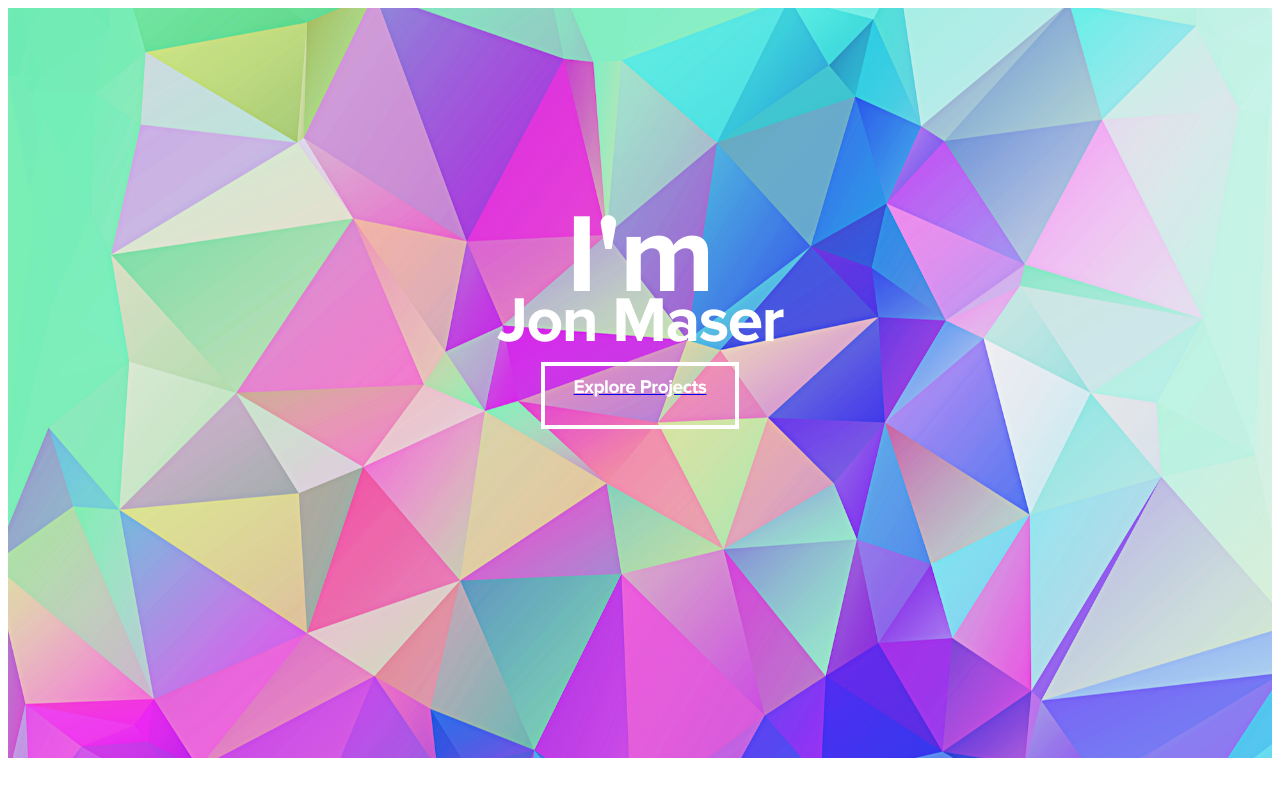
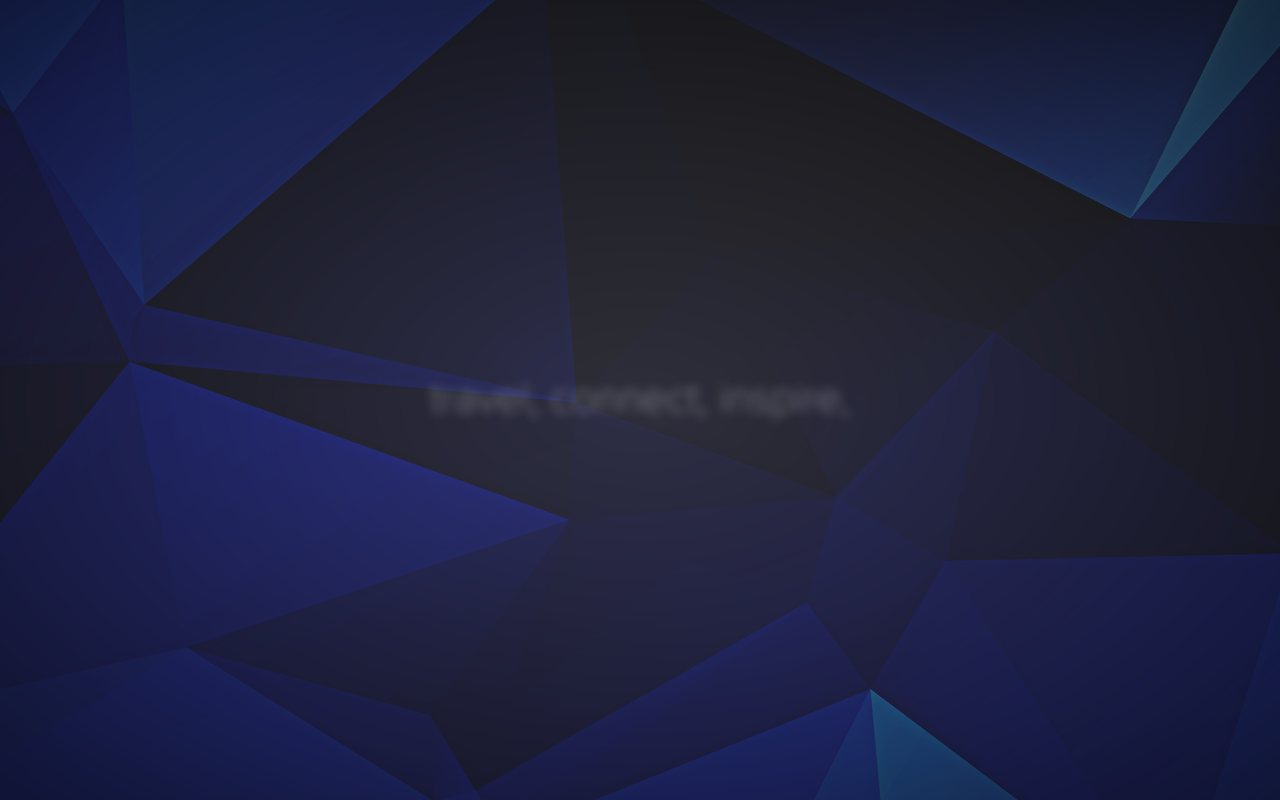
Before and after one commit to jonmaser/jonmaser, a Rails app: page / in a window 1280 px wide. Run offline with Rails 7, Linux system fonts and the light colour scheme; style sheets or scripts are compiled from the project's sources; some libraries are stand-ins or nearby versions.

Commit message:
let's build something amazing animations

```diff
--- /dev/null
+++ b/app/assets/stylesheets/application.css.scss
@@ -0,0 +1,18 @@
+/*
+* This is a manifest file that'll be compiled into application.css, which will include all the files
+* listed below.
+*
+* Any CSS and SCSS file within this directory, lib/assets/stylesheets, vendor/assets/stylesheets,
+* or vendor/assets/stylesheets of plugins, if any, can be referenced here using a relative path.
+*
+* You're free to add application-wide styles to this file and they'll appear at the bottom of the
+* compiled file so the styles you add here take precedence over styles defined in any styles
+* defined in the other CSS/SCSS files in this directory. It is generally better to create a new
+* file per style scope.
+*
+*= require_tree .
+*= require_self
+*/
+@import "bootstrap-sprockets";
+@import "bootstrap";
+@import "font-awesome";
--- a/app/assets/stylesheets/homepage_banner.css.scss
+++ b/app/assets/stylesheets/homepage_banner.css.scss
@@ -1,150 +1,337 @@
-.banner{
-
-	.banner-image{
-		background-size: cover !important;
-		height: 750px;
-		background-attachment: fixed !important;
-
-		#banner-content{
-			padding-top: 180px;
-
-			.banner-header{
-				font-family: proxima_bold;
-				font-size: 7em;
-				color: #fff;
-				margin: auto;
-				text-align: center;
-				letter-spacing: -1.5px;
-				max-width: 500px;
+body {
+	background-image:url("./background/bluetriangles.png");
+	font-family: proxima_thin;
 }
 
-			.banner-small-header{
-				font-family: proxima_bold;
-				font-size: 4em;
-				color: #fff;
-				margin: auto;
-				text-align: center;
-				letter-spacing: -1.5px;
-				margin-top: -42px;
-				max-width: 400px;
+.container{
+	width: 100%;
+	position: relative;
+	overflow:hidden;
 }
 
-			.banner-description{
-				font-family: proxima_regular;
-				font-size: 1.4em;
-				color: #fff;
-				max-width: 435px;
-				margin: auto;
-				text-align: center;
-				margin-top: -12px;
-				text-shadow: 1px 1px 2px rgba(0, 0, 0, 0.6);
-				letter-spacing: -0.5px;
-				display: none;
+a {
+  text-decoration:none;
 }
 
-			.banner-btn{
-				max-width: 190px;
+h1.main,p.demos {
+	-webkit-animation-delay: 18s;
+	-moz-animation-delay: 18s;
+	-ms-animation-delay: 18s;
+	animation-delay: 18s;
+}
+.sp-container {
+	position: fixed;
+	top: 0px;
+	left: 0px;
+	width: 100%;
+	height: 100%;
+	z-index: 0;
+	background: -webkit-radial-gradient(rgba(0, 0, 0, 0.1), rgba(0, 0, 0, 0.3) 35%, rgba(0, 0, 0, 0.7));
+	background: -moz-radial-gradient(rgba(0, 0, 0, 0.1), rgba(0, 0, 0, 0.3) 35%, rgba(0, 0, 0, 0.7));
+	background: -ms-radial-gradient(rgba(0, 0, 0, 0.1), rgba(0, 0, 0, 0.3) 35%, rgba(0, 0, 0, 0.7));
+	background: radial-gradient(rgba(0, 0, 0, 0.1), rgba(0, 0, 0, 0.3) 35%, rgba(0, 0, 0, 0.7));
+}
+.sp-content {
+	font-family: proxima_thin;
+	position: absolute;
+	width: 100%;
+	height: 100%;
+	left: 0px;
+	top: 0px;
+	z-index: 1000;
+}
+.sp-container h2 {
+	position: absolute;
+	top: 50%;
+	line-height: 100px;
+	height: 90px;
+	margin-top: -50px;
+	font-size: 60px;
+	width: 100%;
+	text-align: center;
+	color: transparent;
+	-webkit-animation: blurFadeInOut 3s ease-in backwards;
+	-moz-animation: blurFadeInOut 3s ease-in backwards;
+	-ms-animation: blurFadeInOut 3s ease-in backwards;
+	animation: blurFadeInOut 3s ease-in backwards;
+}
+.sp-container h2.frame-1 {
+	-webkit-animation-delay: 0s;
+	-moz-animation-delay: 0s;
+	-ms-animation-delay: 0s;
+	animation-delay: 0s;
+}
+.sp-container h2.frame-2 {
+	-webkit-animation-delay: 3s;
+	-moz-animation-delay: 3s;
+	-ms-animation-delay: 3s;
+	animation-delay: 3s;
+}
+.sp-container h2.frame-3 {
+	-webkit-animation-delay: 6s;
+	-moz-animation-delay: 6s;
+	-ms-animation-delay: 6s;
+	animation-delay: 6s;
+}
+.sp-container h2.frame-4 {
+	font-size: 60px;
+	line-height: 100px;
+	-webkit-animation-delay: 9s;
+	-moz-animation-delay: 9s;
+	-ms-animation-delay: 9s;
+	animation-delay: 9s;
+}
+.sp-container h2.frame-5 {
+	-webkit-animation: none;
+	-moz-animation: none;
+	-ms-animation: none;
+	animation: none;
+	color: transparent;
+	text-shadow: 0px 0px 1px #fff;
+}
+.sp-container h2.frame-5 span {
+	-webkit-animation: blurFadeIn 3s ease-in 12s backwards;
+	-moz-animation: blurFadeIn 1s ease-in 12s backwards;
+	-ms-animation: blurFadeIn 3s ease-in 12s backwards;
+	animation: blurFadeIn 3s ease-in 12s backwards;
+	color: transparent;
+	text-shadow: 0px 0px 1px #fff;
+}
+.sp-container h2.frame-5 span:nth-child(2) {
+	-webkit-animation-delay: 13s;
+	-moz-animation-delay: 13s;
+	-ms-animation-delay: 13s;
+	animation-delay: 13s;
+}
+.sp-container h2.frame-5 span:nth-child(3) {
+	-webkit-animation-delay: 14s;
+	-moz-animation-delay: 14s;
+	-ms-animation-delay: 14s;
+	animation-delay: 14s;
+	font-size: 100px;
+	font-family: proxima_black !important;
+}
+.sp-globe {
+	position: absolute;
+	width: 282px;
+	height: 273px;
+	left: 50%;
+	top: 50%;
+	margin: -137px 0 0 -141px;
+	background: transparent url(http://web-sonick.zz.mu/images/sl/globe.png) no-repeat top left;
+	-webkit-animation: fadeInBack 3.6s linear 14s backwards;
+	-moz-animation: fadeInBack 3.6s linear 14s backwards;
+	-ms-animation: fadeInBack 3.6s linear 14s backwards;
+	animation: fadeInBack 3.6s linear 14s backwards;
+	-ms-filter: "progid:DXImageTransform.Microsoft.Alpha(Opacity=30)";
+	filter: alpha(opacity=30);
+	opacity: 0.3;
+	-webkit-transform: scale(5);
+	-moz-transform: scale(5);
+	-o-transform: scale(5);
+	-ms-transform: scale(5);
+	transform: scale(5);
+}
+.sp-circle-link {
+	position: absolute;
+	font-family: proxima_bold;
+	left: 50%;
+	bottom: 100px;
+	margin-left: -50px;
+	text-align: center;
+	line-height: 100px;
+	width: 100px;
+	height: 100px;
+	background: transparent;
+	border: 2px solid #fff;
 	color: #fff;
-				margin: auto;
-				text-align: center;
-				height: 50px;
-				font-family: proxima_bold;
-				font-size: 1.2em;
-				margin-top: 2px;
-				padding-top: 9px;
-				letter-spacing: -0.5px;
-				border: 4px solid #fff;
-
-				-webkit-transition: .2s ease-in-out;
-				-moz-transition: .2s ease-in-out;
-				-o-transition: .2s ease-in-out;
-
-				&:hover{
-					max-width: 200px;
-					background: rgba(0,0,0,0.2);
-					border-color: rgba(255,255,255,0.2);
+	font-size: 25px;
+	-webkit-border-radius: 50%;
+	-moz-border-radius: 50%;
+	border-radius: 50%;
+	-webkit-animation: fadeInRotate 1s linear 16s backwards;
+	-moz-animation: fadeInRotate 1s linear 16s backwards;
+	-ms-animation: fadeInRotate 1s linear 16s backwards;
+	animation: fadeInRotate 1s linear 16s backwards;
+	-webkit-transform: scale(1) rotate(0deg);
+	-moz-transform: scale(1) rotate(0deg);
+	-o-transform: scale(1) rotate(0deg);
+	-ms-transform: scale(1) rotate(0deg);
+	transform: scale(1) rotate(0deg);
+}
+.sp-circle-link:hover {
+	background: #85373b;
+	color: #fff;
+}
+/**/
+@-webkit-keyframes blurFadeInOut{
+	0%{
+		opacity: 0;
+		text-shadow: 0px 0px 40px #fff;
+		-webkit-transform: scale(1.3);
+	}
+	20%,75%{
+		opacity: 1;
+		text-shadow: 0px 0px 1px #fff;
+		-webkit-transform: scale(1);
+	}
+	100%{
+		opacity: 0;
+		text-shadow: 0px 0px 50px #fff;
+		-webkit-transform: scale(0);
 	}
 }
+@-webkit-keyframes blurFadeIn{
+	0%{
+		opacity: 0;
+		text-shadow: 0px 0px 40px #fff;
+		-webkit-transform: scale(1.3);
+	}
+	50%{
+		opacity: 0.5;
+		text-shadow: 0px 0px 10px #fff;
+		-webkit-transform: scale(1.1);
+	}
+	100%{
+		opacity: 1;
+		text-shadow: 0px 0px 1px #fff;
+		-webkit-transform: scale(1);
 	}
 }
+@-webkit-keyframes fadeInBack{
+	0%{
+		opacity: 0;
+		-webkit-transform: scale(0);
 	}
-
-
-@media screen and (max-width: 991px){
-
-	.banner .banner-image{
-		background-attachment: scroll !important;
+	50%{
+		opacity: 0.4;
+		-webkit-transform: scale(2);
 	}
-
-	.banner .banner-image #banner-content .banner-header{
-		font-size: 5em;
-	}
-
-	.banner .banner-image #banner-content .banner-small-header{
-		font-size: 3em;
-		margin-top: -32px;
+	100%{
+		opacity: 0.2;
+		-webkit-transform: scale(5);
 	}
 }
-
-
-@media screen and (max-width: 771px){
-
-	.banner .banner-image{
-		height: 400px;
+@-webkit-keyframes fadeInRotate{
+	0%{
+		opacity: 0;
+		-webkit-transform: scale(0) rotate(360deg);
 	}
-
-	.banner .banner-image #banner-content .banner-header{
-		font-size: 4em;
-	}
-
-	.banner .banner-image #banner-content .banner-small-header{
-		font-size: 2.5em;
-		margin-top: -24px;
-	}
-
-	.banner .banner-image #banner-content .banner-btn{
-		max-width: 160px;
-		height: 40px;
-		padding-top: 4px;
-	}
-
-	.banner .banner-image #banner-content .banner-text-border{
-		display: none;
-	}
-
-	.banner .banner-image #banner-content .banner-description{
-		display: none;
-	}
-
-	.banner .banner-image #banner-content{
-		padding-top: 72px;
+	100%{
+		opacity: 1;
+		-webkit-transform: scale(1) rotate(0deg);
 	}
 }
-
-@media screen and (max-width: 500px){
-
-	.banner .banner-image #banner-content{
-		padding-top: 90px;
+/**/
+@-moz-keyframes blurFadeInOut{
+	0%{
+		opacity: 0;
+		text-shadow: 0px 0px 40px #fff;
+		-moz-transform: scale(1.3);
 	}
-
-	.banner .banner-image #banner-content .banner-header{
-		font-size: 3em;
-		line-height: 32px;
-		font-family: proxima_bold;
-		margin: auto;
-		letter-spacing: -0.5px;
+	20%,75%{
+		opacity: 1;
+		text-shadow: 0px 0px 1px #fff;
+		-moz-transform: scale(1);
 	}
-
-	.banner .banner-image #banner-content .banner-small-header{
-		margin-top: -4px;
-		font-size: 2em;
-	}
-
-	.banner .banner-image #banner-content .banner-btn{
-		max-width: 136px;
-		height: 40px;
-		font-size: 1.1em;
-		margin-top: 2px;
-		padding-top: 5px;
+	100%{
+		opacity: 0;
+		text-shadow: 0px 0px 50px #fff;
+		-moz-transform: scale(0);
 	}
 }
+@-moz-keyframes blurFadeIn{
+	0%{
+		opacity: 0;
+		text-shadow: 0px 0px 40px #fff;
+		-moz-transform: scale(1.3);
+	}
+	100%{
+		opacity: 1;
+		text-shadow: 0px 0px 1px #fff;
+		-moz-transform: scale(1);
+	}
+}
+@-moz-keyframes fadeInBack{
+	0%{
+		opacity: 0;
+		-moz-transform: scale(0);
+	}
+	50%{
+		opacity: 0.4;
+		-moz-transform: scale(2);
+	}
+	100%{
+		opacity: 0.2;
+		-moz-transform: scale(5);
+	}
+}
+@-moz-keyframes fadeInRotate{
+	0%{
+		opacity: 0;
+		-moz-transform: scale(0) rotate(360deg);
+	}
+	100%{
+		opacity: 1;
+		-moz-transform: scale(1) rotate(0deg);
+	}
+}
+/**/
+@keyframes blurFadeInOut{
+	0%{
+		opacity: 0;
+		text-shadow: 0px 0px 40px #fff;
+		transform: scale(1.3);
+	}
+	20%,75%{
+		opacity: 1;
+		text-shadow: 0px 0px 1px #fff;
+		transform: scale(1);
+	}
+	100%{
+		opacity: 0;
+		text-shadow: 0px 0px 50px #fff;
+		transform: scale(0);
+	}
+}
+@keyframes blurFadeIn{
+	0%{
+		opacity: 0;
+		text-shadow: 0px 0px 40px #fff;
+		transform: scale(1.3);
+	}
+	50%{
+		opacity: 0.5;
+		text-shadow: 0px 0px 10px #fff;
+		transform: scale(1.1);
+	}
+	100%{
+		opacity: 1;
+		text-shadow: 0px 0px 1px #fff;
+		transform: scale(1);
+	}
+}
+@keyframes fadeInBack{
+	0%{
+		opacity: 0;
+		transform: scale(0);
+	}
+	50%{
+		opacity: 0.4;
+		transform: scale(2);
+	}
+	100%{
+		opacity: 0.2;
+		transform: scale(5);
+	}
+}
+@keyframes fadeInRotate{
+	0%{
+		opacity: 0;
+		transform: scale(0) rotate(360deg);
+	}
+	100%{
+		opacity: 1;
+		transform: scale(1) rotate(0deg);
+	}
+}
--- a/app/views/application/_homepage_banner.haml
+++ b/app/views/application/_homepage_banner.haml
@@ -1,14 +1,25 @@
-.banner
-
-	.banner-image{style: "background: url('#{asset_path("background/geometrycolors.png")}') center center no-repeat"}
-
-		#banner-content
-			.banner-header
-				I'm
-			.banner-small-header
-				Jon Maser
-			.banner-description
-				and I like to build companies
-			%a{:href => "/projects"}
-				.banner-btn
-					Explore Projects
+.container
+	.header
+		.clr
+	.sp-container
+		.sp-content
+			.sp-globe
+			%h2.frame-1
+				%span Hey!
+				%span I'm Jon.
+			%h2.frame-2 and I love to create brands
+			%h2.frame-3 travel, connect, inspire,
+			%h2.frame-4 and I'm seeking the next big thing.
+			%h2.frame-5
+				%span Let's
+				%span build
+				%span something amazing.
+			%a.sp-circle-link{:href => "#"} Woo!
+%script{:src => "/path/to/shared/js/EventHelpers.js", :type => "text/javascript"}
+	:cdata
+%script{:src => "/path/to/shared/js/cssQuery-p.js", :type => "text/javascript"}
+	:cdata
+%script{:src => "/path/to/shared/js/jcoglan.com/sylvester.js", :type => "text/javascript"}
+	:cdata
+%script{:src => "/path/to/shared/js/cssSandpaper.js", :type => "text/javascript"}
+	:cdata
```
Also changed, not shown: app/assets/stylesheets/application.css (deleted, +0 -15 lines), app/assets/images/background/bluetriangles.png (added), 5 other files. Lines whose indentation alone changed are shown as unchanged.
